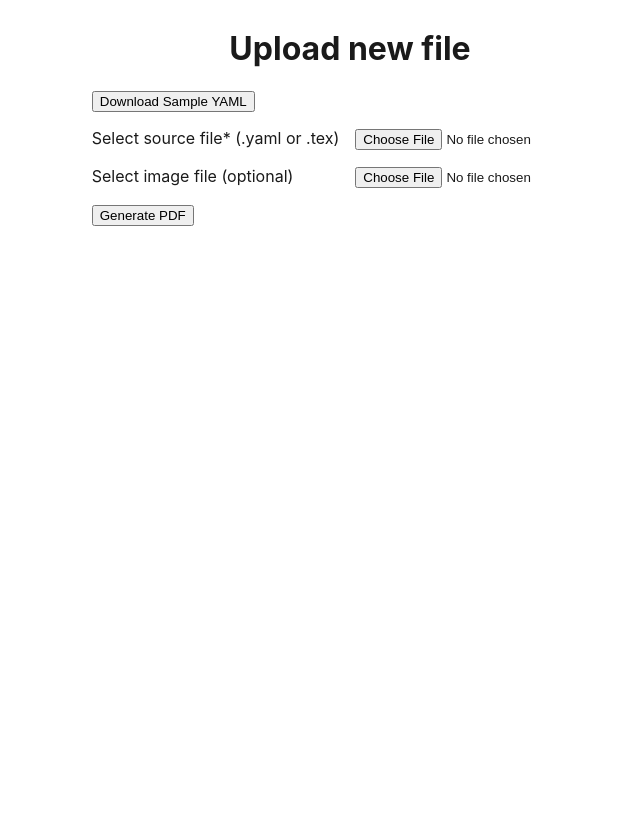
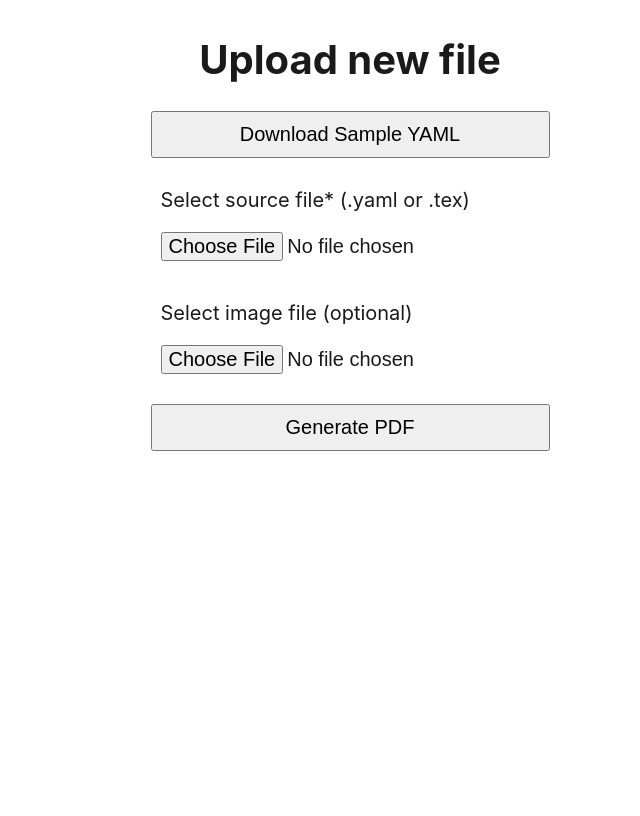
Before and after one commit to prajaylohani/hirator-the-app, a Flask app: page / in a window 1280 px wide. Shown: the whole page, without its empty margins (290-930 px from the left). Run offline with Flask 3, Linux system fonts and the light colour scheme.

Commit message:
fixed bleeding on mobile
- tweaked css to handle zoom and mobile devices

```diff
--- a/static/css/style.css
+++ b/static/css/style.css
@@ -1,5 +1,9 @@
 * {
   box-sizing: border-box;
+}
+
+html {
+  font-size: 125%;
 }
 
 body {
@@ -8,33 +12,21 @@ body {
   display: flex;
   flex-direction: column;
   align-items: center;
-}
-
-form.form-example {
-  display: table;
-  align-items: center;
-}
-
-div.form-example {
-  display: table-row;
-}
-
-label, input {
-  display: table-cell;
-  margin-bottom: 1rem;
-}
-
-label {
-  padding-right: 1rem;
-}
-
-/* Default light mode styles */
-body {
   background: #ffffff;
   color: #1a1a1a;
 }
 
-/* Dark mode styles */
+form > div {
+  margin-bottom: 1rem;
+}
+
+label, input {
+  display: block;
+  font-size: 100%;
+  width: 100%;
+  padding: 0.5rem;
+}
+
 @media (prefers-color-scheme: dark) {
   body {
     background: #1a1a1a;
--- a/templates/index.html
+++ b/templates/index.html
@@ -10,33 +10,31 @@
 
 <body>
 	<h1>Upload new file</h1>
-	<div class="form-example">
-		<form method="post" enctype="multipart/form-data" class="form-example">
-			<div class="form-example">
+	<form method="post" enctype="multipart/form-data">
+		<div>
 			<input type="button" id="sample"
 				onclick="window.location.href=&quot;<VAR> url_for('download_sample') </VAR>&quot;"
 				value="Download Sample YAML">
 		</div>
 
-			<div class="form-example">
+		<div>
 			<label for="file">
 				Select source file* (.yaml or .tex)
 			</label>
 			<input type="file" id="file" name="file" accept=".yaml,.yml,.tex" required>
 		</div>
 
-			<div class="form-example">
+		<div>
 			<label for="photo">
 				Select image file (optional)
 			</label>
 			<input type="file" id="photo" name="photo" accept="image/*">
 		</div>
 
-			<div class="form-example">
+		<div>
 			<input type=submit value="Generate PDF">
 		</div>
 	</form>
-	</div>
 </body>
 
 </html>
```
Also changed, not shown: TODO.md (+5 -1 lines). Lines whose indentation alone changed are shown as unchanged.
